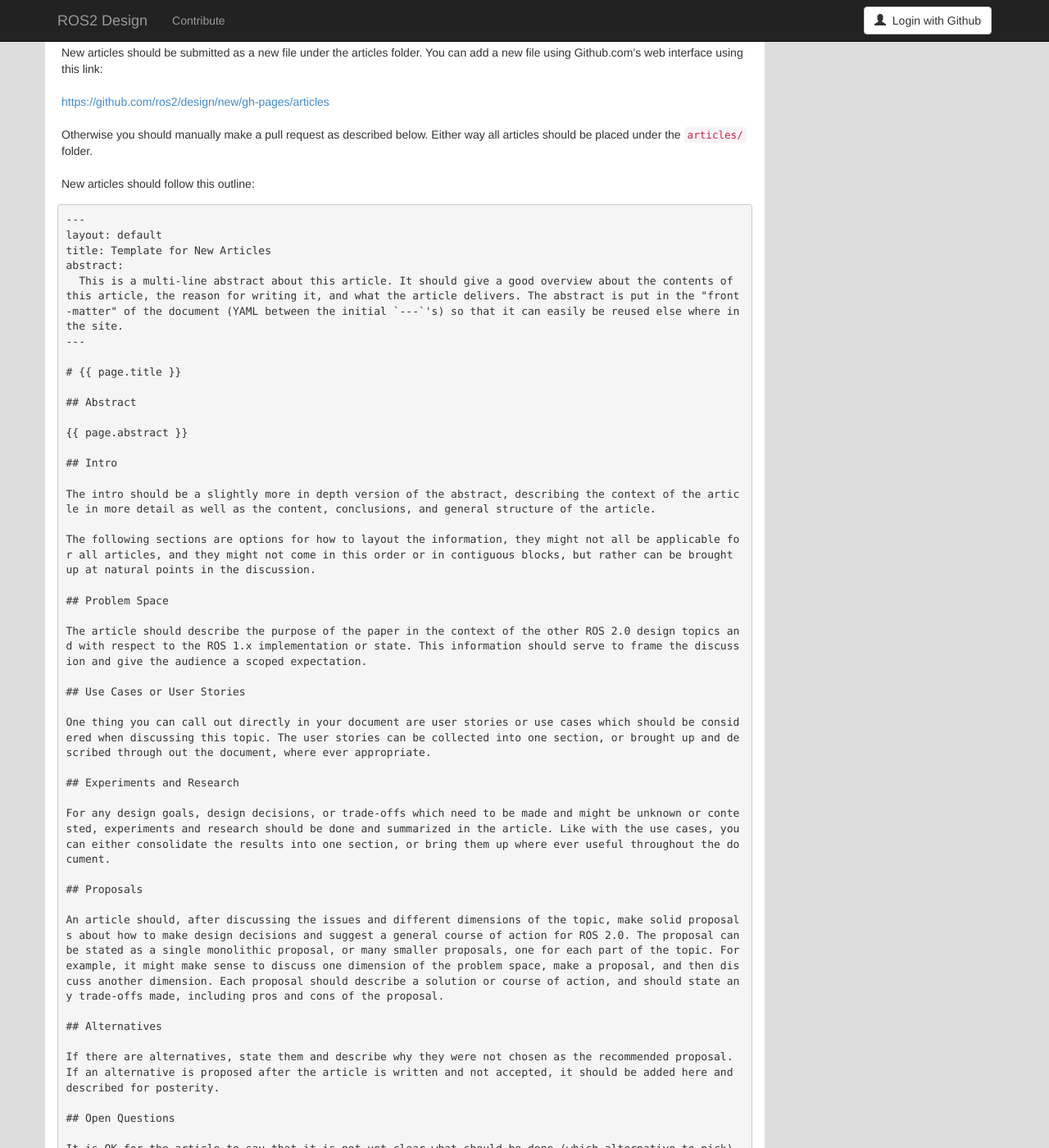
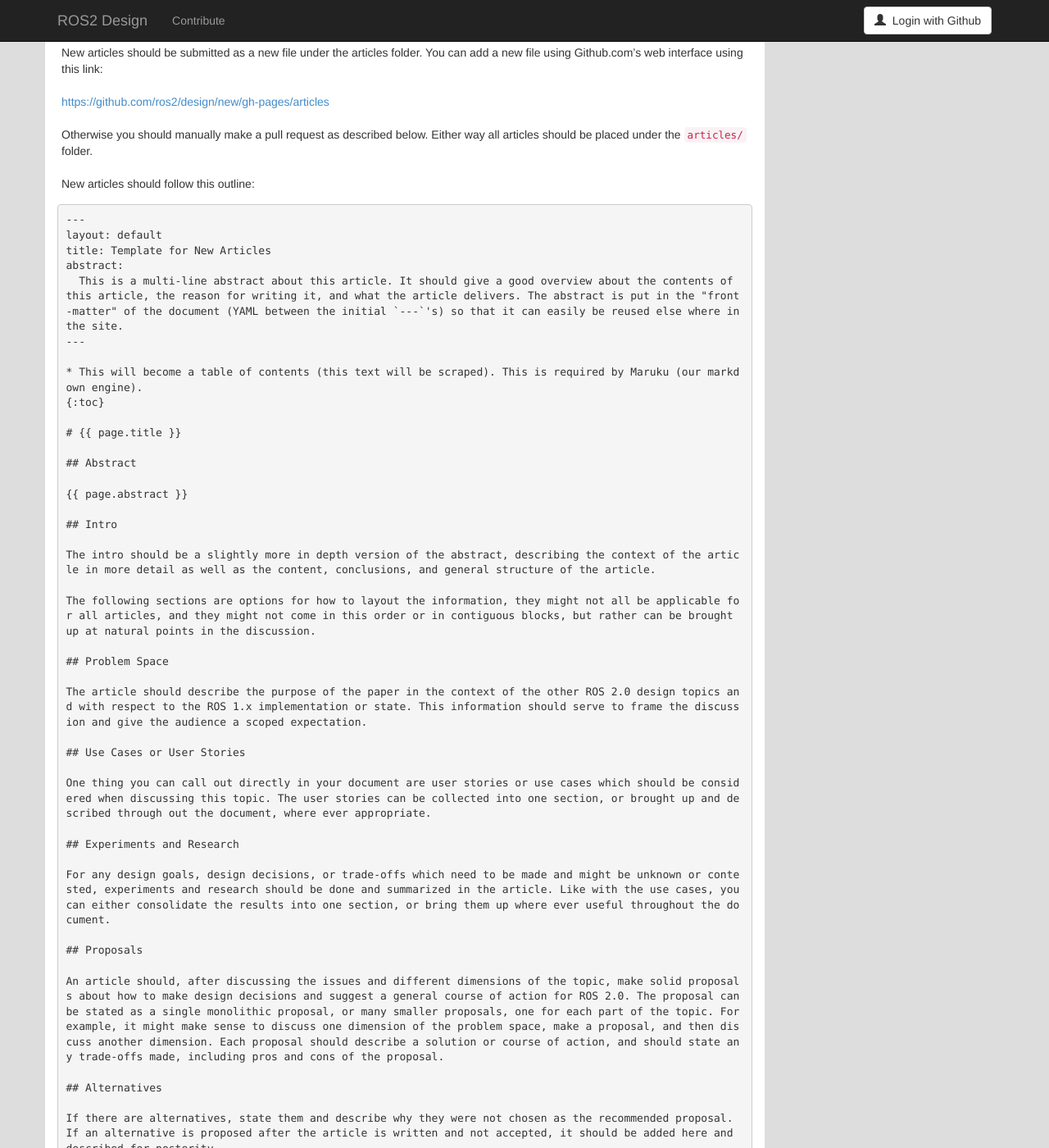
Before and after one commit to ros2/design, a Jekyll site: the page built from contribute.md, in a window 1280 px wide and 1400 px high, scrolled down 440 px. Shown: the whole window at 82% size. Built offline with Jekyll 4.4.1, drawn with Linux system fonts in a browser that asks for light colours; nearby versions of some CDN libraries; Markdown is read by kramdown in place of the engine named in the settings; some of the changed text lies outside the part shown.

Commit message:
add table of contents to article template

```diff
--- a/contribute.md
+++ b/contribute.md
@@ -30,6 +30,9 @@
     abstract:
       This is a multi-line abstract about this article. It should give a good overview about the contents of this article, the reason for writing it, and what the article delivers. The abstract is put in the "front-matter" of the document (YAML between the initial `---`'s) so that it can easily be reused else where in the site.
     ---
+
+    * This will become a table of contents (this text will be scraped). This is required by Maruku (our markdown engine).
+    {:toc}
 
     # {{ page.title }}
 
```
